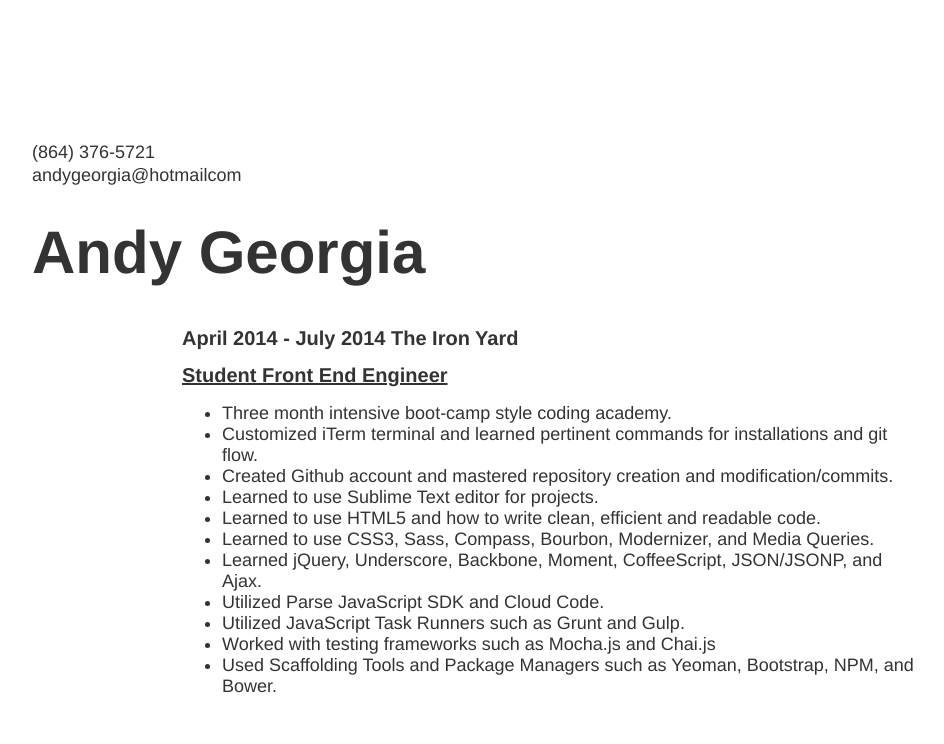
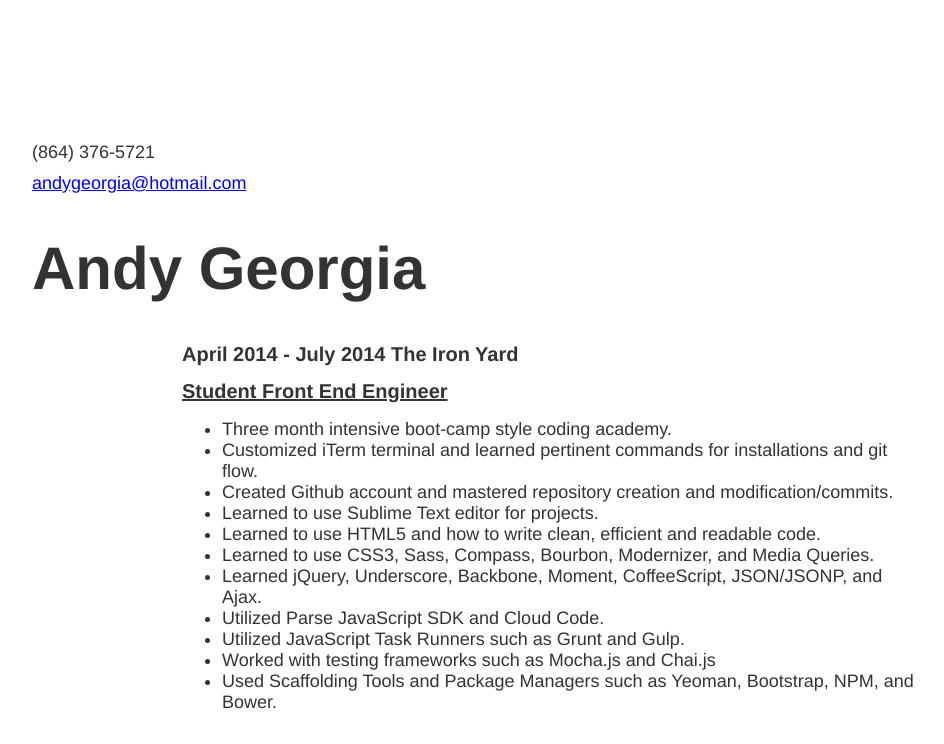
Before and after one commit to ageorgia79/Resume, a website: page app/index.html in a window 1280 px wide. Shown: the top 744 px of the page, without its empty margins (176-1120 px from the left). Drawn offline with nearby package versions, Linux system fonts and the light colour scheme; files that its build step writes are made by us from their sources.

Commit message:
initial subtreet

```diff
--- a/app/index.html
+++ b/app/index.html
@@ -24,7 +24,7 @@
     <div class="container">
         <div class="contactInfo">
             <p>(864) 376-5721</p>
-            <p>andygeorgia@hotmailcom</p>
+            <div class="titleEmail"><a href="mailto:andygeorgia@hotmail.com">andygeorgia@hotmail.com</a></div>
         </div>
         <div class="name">
             <h1>Andy Georgia</h1>
--- a/app/styles/main.scss
+++ b/app/styles/main.scss
@@ -68,3 +68,7 @@ body {
         font-size: 18px;
     }
 }
+
+.titleEmail {
+    font-size: 18px;
+}
```
